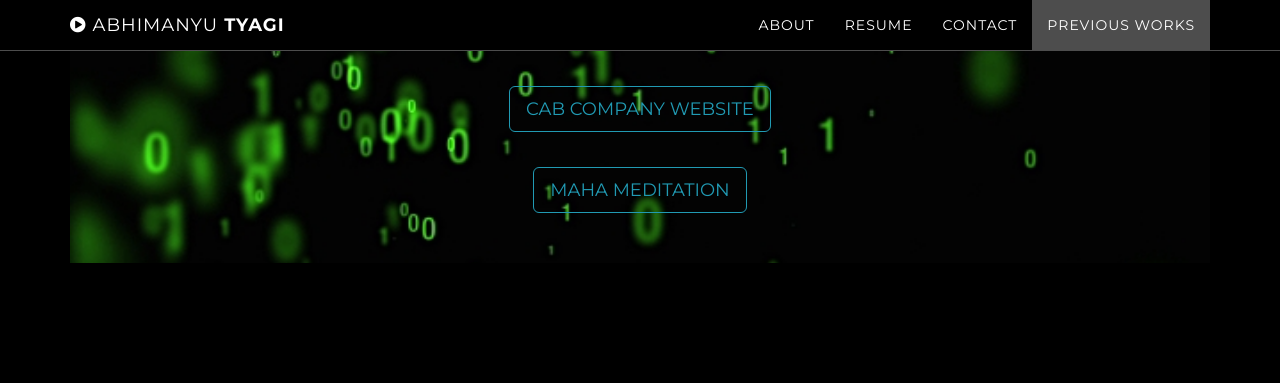
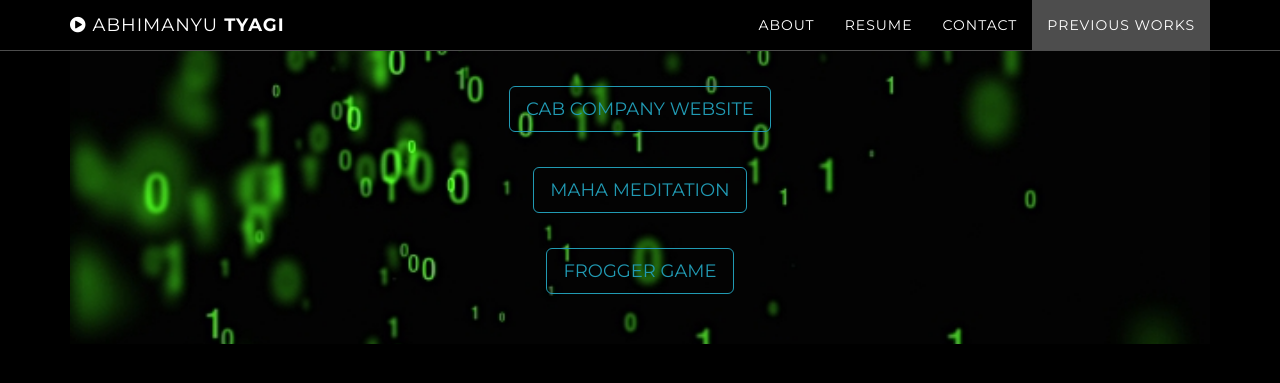
Before and after one commit to abhimanyu1993/abhimanyu1993.github.io, a Jekyll site: the page built from index.html, in a window 1280 px wide and 900 px high, scrolled down 3024 px. Shown: the top 383 px of the window. Built offline with Jekyll 4.4.1, drawn with Linux system fonts in a browser that asks for light colours.

Commit message:
frogger update
update to the frogger file

```diff
--- a/_includes/prevworks.html
+++ b/_includes/prevworks.html
@@ -7,6 +7,8 @@
                 <a href="http://www.campuscruize.org/book-a-ride/" class="btn btn-default btn-lg"> Cab company website</a>
                 <p></p>
                 <a href="http://www.collegecruize.com/" class="btn btn-default btn-lg"> Maha Meditation</a>
+                <p></p>
+                <a href="https://abhimanyu1993.github.io/Frogger-javascript-game/" class="btn btn-default btn-lg">Frogger Game</a>
 
 
             </div>
```
